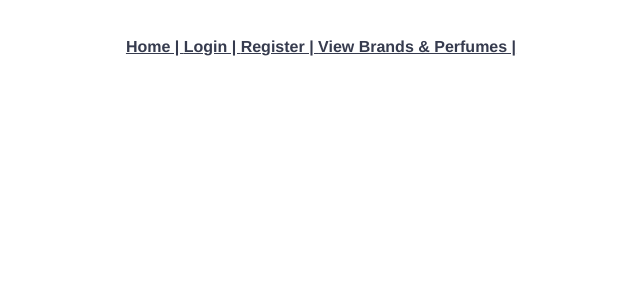
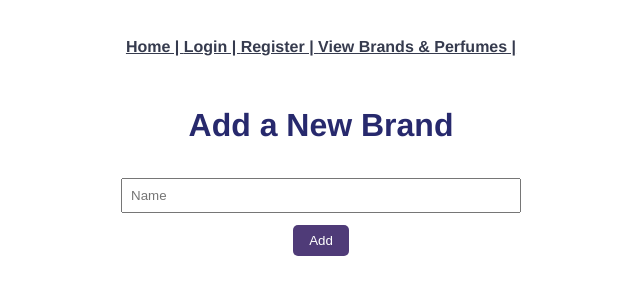
Before and after one commit to ralucaantal/PerfumesCollection_VueJSApp, a Vue app in the folder project/: page /addABrand in a window 1280 px wide. Shown: the top 300 px of the page, without its empty margins (319-959 px from the left). Built offline with nearby package versions, Linux system fonts and the light colour scheme.

Commit message:
trying to use vuetify for adding brands

```diff
--- a/project/package.json
+++ b/project/package.json
@@ -18,6 +18,8 @@
     "sass-loader": "^14.0.0",
     "vue": "^3.4.15",
     "vue-router": "^4.2.5",
+    "vue3-datepicker": "^0.4.0",
+    "vuetify": "^3.4.0-beta.1",
     "vuex": "^4.1.0",
     "webpack": "^5.90.0",
     "webpack-cli": "^5.1.4"
--- a/project/src/main.js
+++ b/project/src/main.js
@@ -3,4 +3,5 @@ import App from "./App.vue";
 import router from "./router";
 import store from "./auth";
 
+
 createApp(App).use(store).use(router).mount("#app");
--- a/project/src/router/index.js
+++ b/project/src/router/index.js
@@ -3,6 +3,7 @@ import HomeView from "../views/HomeView";
 import RegisterView from "../views/RegisterView";
 import LoginView from "../views/LoginView";
 import ViewBrandsView from "../views/ViewBrandsView";
+import AddABrandView from "../views/AddABrandView";
 
 const routes = [
   {
@@ -25,6 +26,11 @@ const routes = [
     name: "viewBrands",
     component: ViewBrandsView,
   },
+  {
+    path: "/addABrand",
+    name: "addABrand",
+    component: AddABrandView,
+  },
 ];
 
 const router = createRouter({
--- /dev/null
+++ b/project/src/views/AddABrandView.vue
@@ -0,0 +1,32 @@
+<template>
+
+    <div class="main">
+      <form>
+        <h1>Add a New Brand</h1>
+        <input type="text" placeholder="Name" class="input-field" />
+        <!-- <v-date-picker
+          v-model="foundingDate"
+          label="Founding Date"
+          class="input-field"
+        ></v-date-picker> -->
+
+        <div class="login-btn">
+          <button class="btn1">Add</button>
+        </div>
+      </form>
+    </div>
+</template>
+
+<script>
+export default {
+  data() {
+    return {
+      name: "",
+      foundingDate: null,
+    };
+  },
+  setup() {
+    return {};
+  },
+};
+</script>
--- a/project/src/views/ViewBrandsView.vue
+++ b/project/src/views/ViewBrandsView.vue
@@ -1,6 +1,7 @@
 <template>
   <div class="home">
     <h1>Brands:</h1>
+    <button v-if="isLoggedIn" @click="addBrand">Add Brand</button>
     <div v-for="i in brands" :key="i">
       <Brands :brands="i" @updateBrands="handleUpdateBrands" />
     </div>
@@ -10,6 +11,8 @@
 <script>
 import Brands from "../components/Brands.vue";
 import { requestOptions, base_url } from "@/utils/requestOptions";
+import router from "@/router";
+import { mapGetters } from "vuex";
 
 export default {
   name: "ViewBrandsView",
@@ -20,6 +23,9 @@ export default {
     return {
       brands: [],
     };
+  },
+  computed: {
+    ...mapGetters(["isLoggedIn"]),
   },
   created() {
     let localRequestOptions = { ...requestOptions };
@@ -40,6 +46,11 @@ export default {
       console.log("ViewBrandsView.vue handleUpdateBrands: " + message);
       this.getCurrentBrands();
     },
+    addBrand() {
+      console.log("vreau sa adaug un Brand");
+      router.replace("/addABrand");
+    },
+  },
   getCurrentBrands() {
     let localRequestOptions = { ...requestOptions };
     localRequestOptions.method = "GET";
@@ -54,6 +65,5 @@ export default {
       }
     });
   },
-  },
 };
 </script>
```
Also changed, not shown: 1 other file (tests, documents, lock files or other folders). Lines whose indentation alone changed are shown as unchanged.
